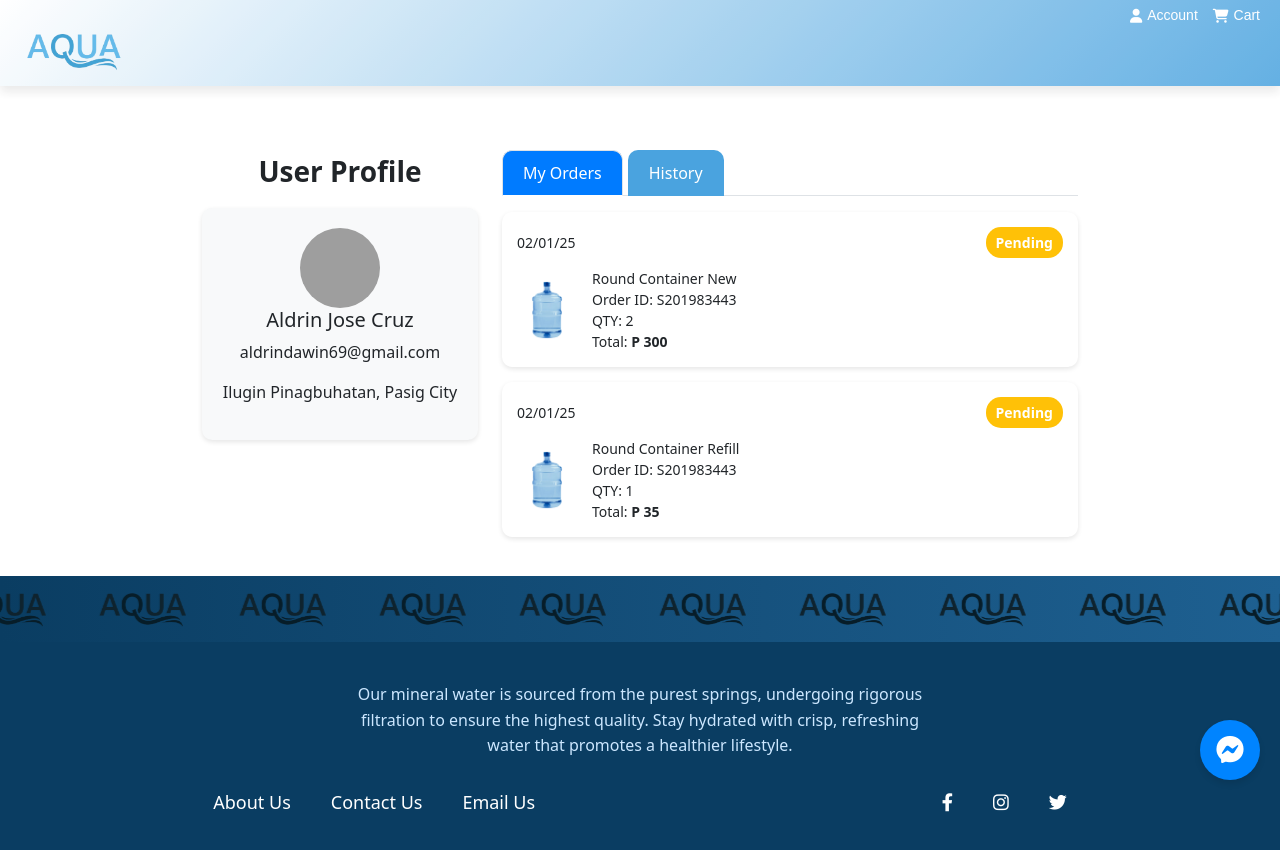
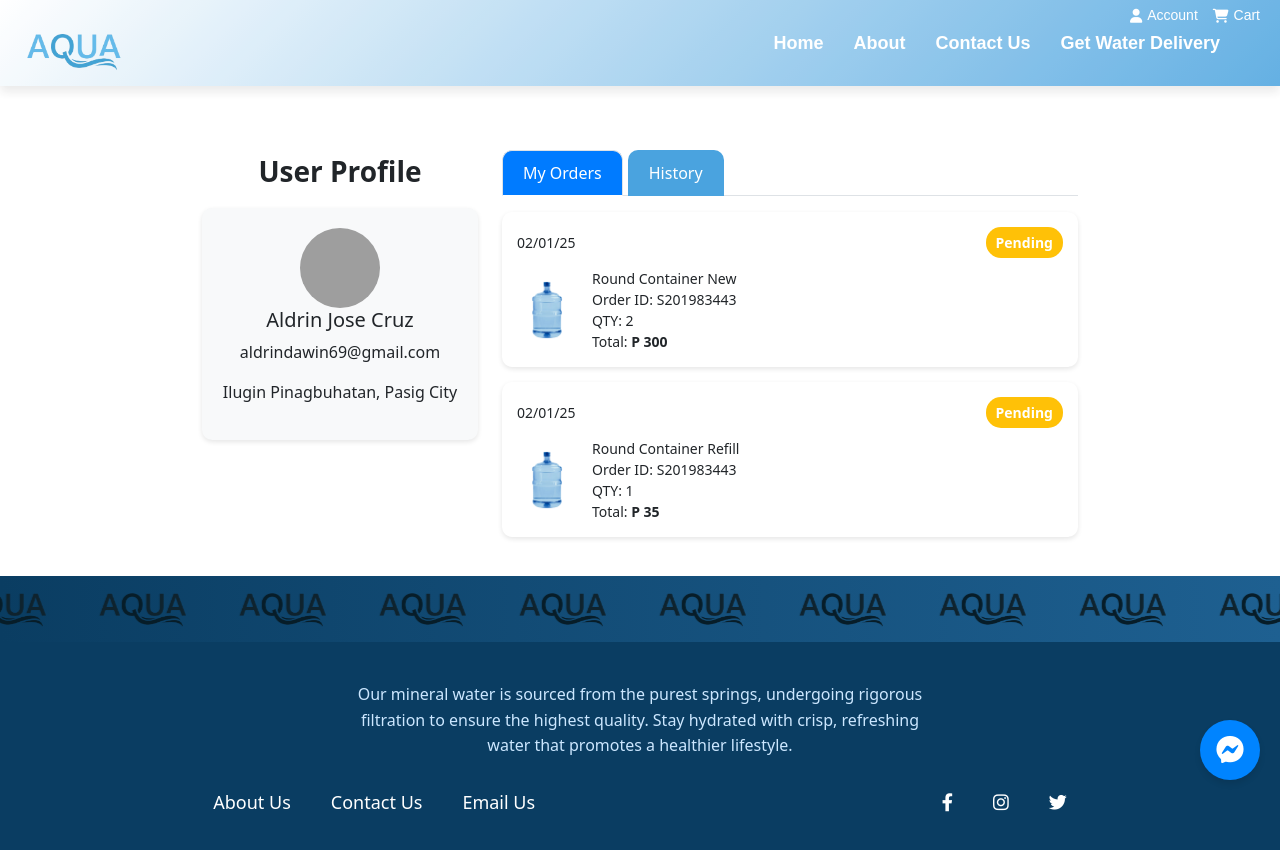
Before and after one commit to CyrilMel/Water-System, a Vue app in the folder client-side/: page /myaccount in a window 1280 px wide. Shown: the top 850 px of the page. Built offline with nearby package versions, Linux system fonts and the light colour scheme; grey boxes are pictures that could not be loaded.

Commit message:
navigation links on other page

```diff
--- a/client-side/src/components/Navbar.vue
+++ b/client-side/src/components/Navbar.vue
@@ -22,10 +22,10 @@
             <i class="fas fa-times"></i>
           </button>
           <ul class="nav-links">
-            <li><a href="#home"   @click.prevent="scrollTo('home', 0) ">Home</a></li>
-            <li><a href="#about"  @click.prevent="scrollTo('about', 100)">About</a></li>
-            <li><a href="#contact"  @click.prevent="scrollTo('contact', 10)">Contact Us</a></li>
-            <li><a href="#delivery"  @click.prevent="scrollTo('delivery', 100)">Get Water Delivery</a></li>
+            <li><router-link :to="{ name: 'home' }"  @click.prevent="scrollTo('home', 0) ">Home</router-link></li>
+            <li><router-link :to="{ name: 'home'}"  @click.prevent="scrollTo('about', 100)">About</router-link></li>
+            <li><router-link :to="{ name: 'home'}" @click.prevent="scrollTo('contact', 10)">Contact Us</router-link></li>
+            <li><router-link :to="{ name: 'home'}" @click.prevent="scrollTo('delivery', 100)">Get Water Delivery</router-link></li>
           </ul>
         </div>
       </slot>
--- a/client-side/src/router/index.js
+++ b/client-side/src/router/index.js
@@ -14,6 +14,7 @@ const router = createRouter({
       name: 'login',
       component: () => import('../views/LoginView.vue'),
     },
+
     {
       path: '/checkout/cart',
       name: 'cart',
--- a/client-side/src/views/UserOrder.vue
+++ b/client-side/src/views/UserOrder.vue
@@ -1,7 +1,6 @@
 <template>
       <Navbar class="bg">
     <template v-slot:modalNavLink>
-      <div class="cart-wrapper"></div>
     </template>
   </Navbar>
     <div>
```
